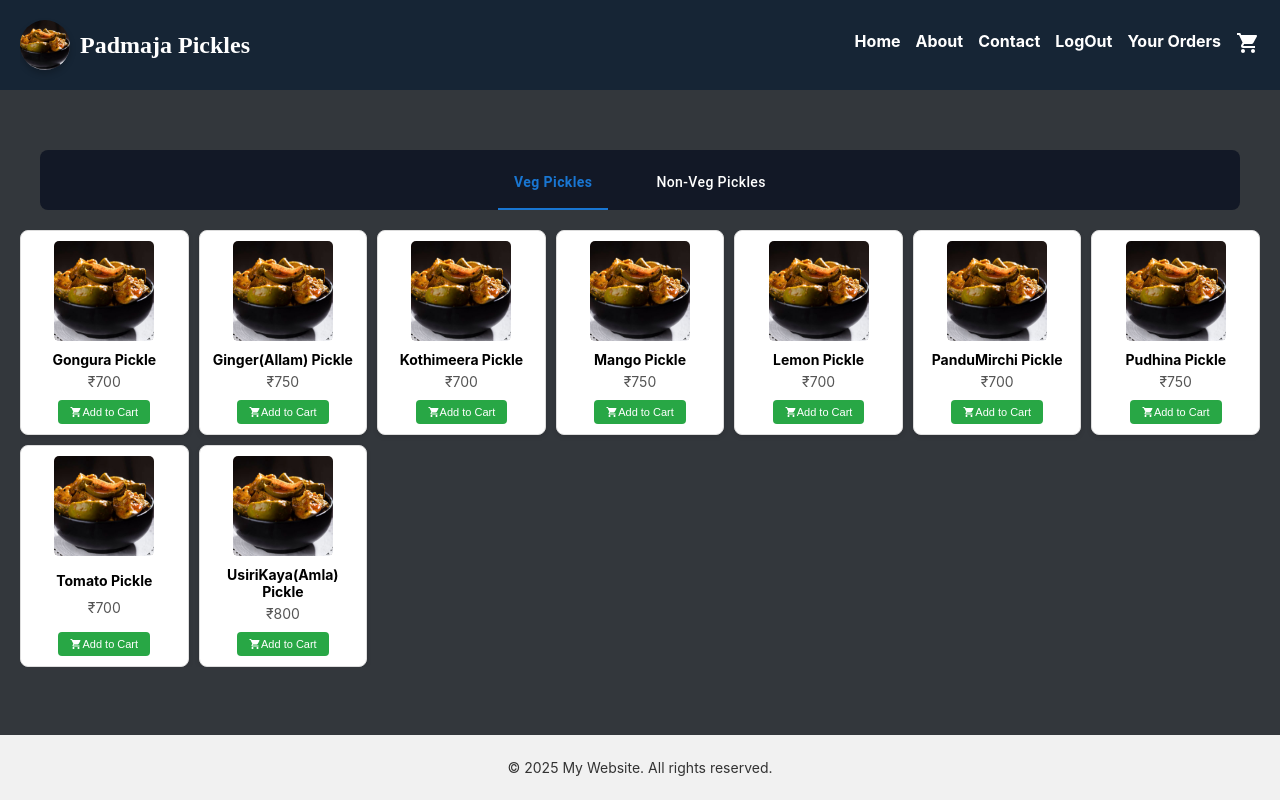
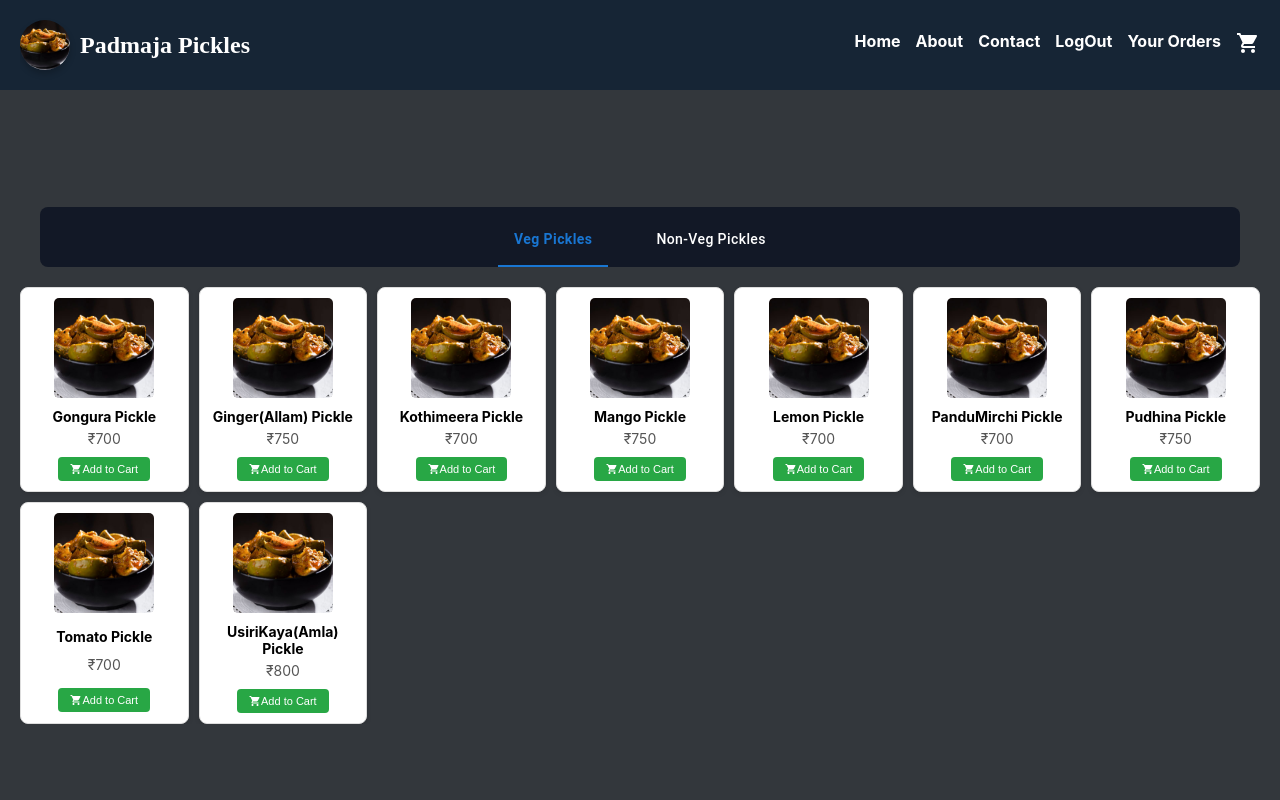
Before and after one commit to Harish-Pulapa-7036/Pickle_delivery, a React (Create React App) app: page / in a window 1280 px wide. Built offline with nearby package versions, Linux system fonts and the light colour scheme; no server answers; sample sign-in values are in the browser's storage.

Commit message:
removed footer

```diff
--- a/src/App.js
+++ b/src/App.js
@@ -158,7 +158,7 @@ function App() {
                     <Route path="*" element={<NotFound />} />
                 </Routes>
             </main>
-            <Footer />
+            {/* <Footer /> */}
             <Loader showLoader={showLoader} />
 
         </div>
--- a/src/pages/CartList.css
+++ b/src/pages/CartList.css
@@ -13,10 +13,10 @@
     background:#121239!important;
     color: white;
     display: flex;
-    justify-content: space-between;
+    justify-content: space-around;
     align-items: center;
     padding: 14px 20px;
-    position: sticky;
+    position: fixed;
     bottom: 0;
     width: 100%;
     border-radius: 12px 12px 0 0;
--- a/src/pages/PickleList.jsx
+++ b/src/pages/PickleList.jsx
@@ -118,7 +118,7 @@ const PickleList = ({onAddToCart}) => {
                 <Tab label="Veg Pickles" />
                 <Tab label="Non-Veg Pickles" />
             </Tabs>
-            <div className="pickle-list-container invisibleScroller" style={{ maxHeight: "70vh", marginBottom: "3rem" }}>
+            <div className="pickle-list-container invisibleScroller" style={{ maxHeight: "70vh", }}>
                 {pickles.map((pickle, index) => (
                     <PickleCard
                         key={index}
```
